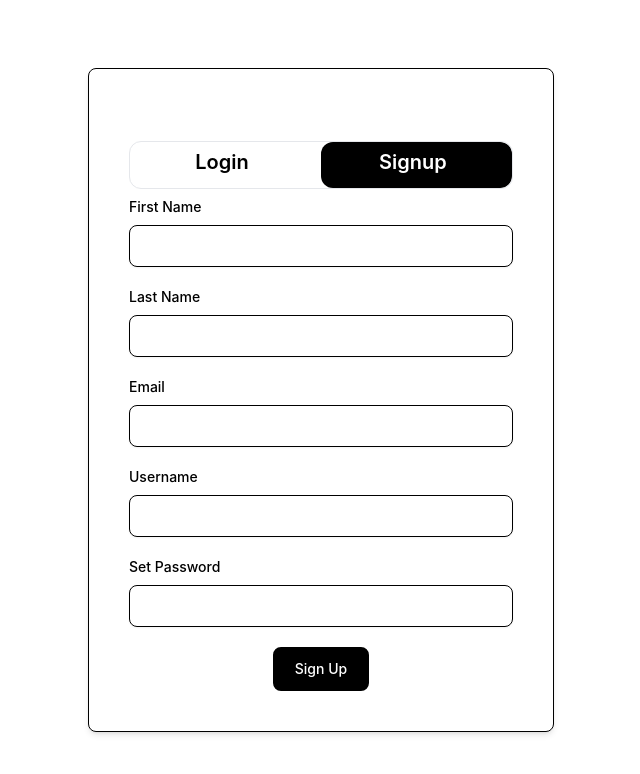
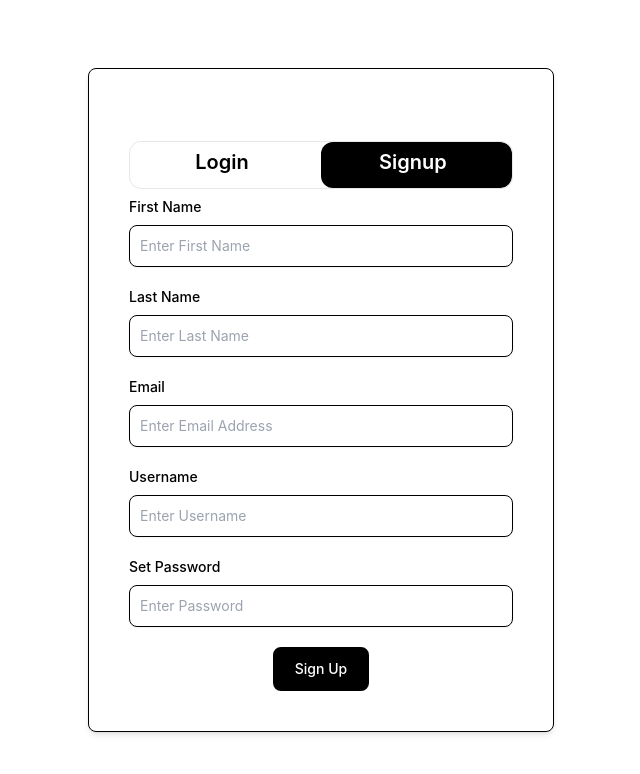
Before and after one commit to NeonHalo17/expense-tracker, a React (Create React App) app: page / in a window 1280 px wide. Both pictures are taken after a click on the label "Signup". Shown: the top 774 px of the page, without its empty margins (319-959 px from the left). Built offline with nearby package versions, Linux system fonts and the light colour scheme; no server answers.

Commit message:
login/signup functionality integrated with backend

```diff
--- a/src/components/DashBoard.js
+++ b/src/components/DashBoard.js
@@ -3,6 +3,9 @@ import TypePieChart from './TypePieChart';
 import { useLocation } from "react-router-dom";
 
 function DashBoard() {
+
+    const location = useLocation();
+    const { res } = location.state || {};
 
     const sampleData = [
         {
--- a/src/components/Login.js
+++ b/src/components/Login.js
@@ -1,4 +1,4 @@
-import { useState } from 'react';
+import { useState, createContext } from 'react';
 import { useNavigate } from 'react-router-dom';
 
 function Login() {
@@ -9,6 +9,12 @@ function Login() {
 
     const [username, setUsername] = useState("");
     const [password, setPassword] = useState("");
+
+    const [newFirstName, setNewFirstName] = useState("");
+    const [newLastName, setNewLastName] = useState("");
+    const [newEmail, setNewEmail] = useState("");
+    const [newUsername, setNewUsername] = useState("");
+    const [newPassword, setNewPassword] = useState("");
 
     let jwtToken;
 
@@ -34,7 +40,6 @@ function Login() {
             console.error(`Error: ${err}`);
         }
     }
-    let token = generateToken(username,password);
 
     async function validateToken(jwt) {
         try {
@@ -53,16 +58,52 @@ function Login() {
         }
     }
 
+    async function addUser(data) {
+        try {
+            console.log(JSON.stringify(data));
+            const response = await fetch('http://localhost:8000/auth/addNewUser', {
+                method: 'POST',
+                mode: 'cors',
+                headers: {
+                    "Content-Type" : "application/json",
+                },
+                body: JSON.stringify(data),
+            });
+            JSON.stringify(response);
+            const result = await response.text();
+            return result;
+        } catch(err) {
+            console.error(`Error: ${err}`);
+        }
+    }
+
     const handleSubmit = (e) => {
         e.preventDefault();
         if(action === "login"){
+            let token = generateToken(username,password);
             token.then(result => {
-                let res = result
+                let res = result;
                 let valid = validateToken(result);
+                console.log(res);
                 valid.then(result => {
                     if(result) navigate("/dashboard", { state: { res }});
                     else alert("Invalid Credentials");
                 })
+            });
+        }if(action==="signup"){
+            let data = {
+                "email": newEmail,
+                "name": `${newFirstName} ${newLastName}`,
+                "password": newPassword,
+                "userName": newUsername
+            }
+            let user = addUser(data);
+            user.then((result) => {
+                if (result === "User Added Successfully") {
+                    generateToken(newUsername, newPassword).then(res => navigate("/profile", { state: { res } }));
+                    navigate("/profile")
+                }
+                else if (result === "Email/Username already exists") alert("Username/Email already exists");
             });
         }
     }
@@ -85,34 +126,34 @@ function Login() {
                         <pre></pre>
                         <div className="mb-5">
                             <label htmlFor="username" className="block mb-2 text-sm font-medium text-black">Username</label>
-                            <input type="text" value={username} onChange={(e) => setUsername(e.target.value)} className="shadow-sm border-[1px] border-black text-gray-900 text-sm rounded-lg block w-full p-2.5"/>
+                            <input type="text" value={username} onChange={(e) => setUsername(e.target.value)} className="shadow-sm border-[1px] border-black text-gray-900 text-sm rounded-lg block w-full p-2.5" placeholder="Enter Username"/>
                         </div>
                         <div className="mb-5">
                             <label htmlFor="password" className="block mb-2 text-sm font-medium text-black">Password</label>
-                            <input type="text" value={password} onChange={(e) => setPassword(e.target.value)} className="shadow-sm border-[1px] border-black text-gray-900 text-sm rounded-lg block w-full p-2.5"/>
+                            <input type="text" value={password} onChange={(e) => setPassword(e.target.value)} className="shadow-sm border-[1px] border-black text-gray-900 text-sm rounded-lg block w-full p-2.5" placeholder="Enter Password"/>
                         </div>
                         <button onClick={(e) => handleSubmit(e)} className="block m-auto text-white bg-black hover:bg-white hover:text-black border-solid border-2 transition duration-300 border-black font-medium rounded-lg text-sm px-5 py-2.5 text-center">Log In</button>
                     </form>}
                     {action === "signup" && <form action="#" className="peer-checked/signup:block max-w-sm mx-auto w-[24rem]">
                         <div className="mb-5">
                             <label htmlFor="firstName" className="block mb-2 text-sm font-medium text-black">First Name</label>
-                            <input type="text" className="shadow-sm border-[1px] border-black text-gray-900 text-sm rounded-lg block w-full p-2.5"/>
+                            <input type="text" value={newFirstName} onChange={(e) => setNewFirstName(e.target.value)} className="shadow-sm border-[1px] border-black text-gray-900 text-sm rounded-lg block w-full p-2.5 " placeholder="Enter First Name"/>
                         </div>
                         <div className="mb-5">
                             <label htmlFor="lastName" className="block mb-2 text-sm font-medium text-black">Last Name</label>
-                            <input type="text" className="shadow-sm border-[1px] border-black text-gray-900 text-sm rounded-lg block w-full p-2.5"/>
+                            <input type="text" value={newLastName} onChange={(e) => setNewLastName(e.target.value)} className="shadow-sm border-[1px] border-black text-gray-900 text-sm rounded-lg block w-full p-2.5" placeholder="Enter Last Name"/>
                         </div>
                         <div className="mb-5">
                             <label htmlFor="email" className="block mb-2 text-sm font-medium text-black">Email</label>
-                            <input type="email" className="shadow-sm border-[1px] border-black text-gray-900 text-sm rounded-lg block w-full p-2.5"/>
+                            <input type="email" value={newEmail} onChange={(e) => setNewEmail(e.target.value)} className="shadow-sm border-[1px] border-black text-gray-900 text-sm rounded-lg block w-full p-2.5" placeholder="Enter Email Address"/>
                         </div>
                         <div className="mb-5">
                             <label htmlFor="username" className="block mb-2 text-sm font-medium text-black">Username</label>
-                            <input type="text" className="shadow-sm border-[1px] border-black text-gray-900 text-sm rounded-lg block w-full p-2.5"/>
+                            <input type="text" value={newUsername} onChange={(e) => setNewUsername(e.target.value)} className="shadow-sm border-[1px] border-black text-gray-900 text-sm rounded-lg block w-full p-2.5" placeholder="Enter Username"/>
                         </div>
                         <div className="mb-5">
                             <label htmlFor="password" className="block mb-2 text-sm font-medium text-black">Set Password</label>
-                            <input type="text" className="shadow-sm border-[1px] border-black text-gray-900 text-sm rounded-lg block w-full p-2.5"/>
+                            <input type="text" value={newPassword} onChange={(e) => setNewPassword(e.target.value)} className="shadow-sm border-[1px] border-black text-gray-900 text-sm rounded-lg block w-full p-2.5" placeholder="Enter Password"/>
                         </div>
                         <button onClick={handleSubmit} className="block m-auto text-white bg-black hover:bg-white hover:text-black border-solid border-2 transition duration-300 border-black font-medium rounded-lg text-sm px-5 py-2.5 text-center">Sign Up</button>
                     </form>}
--- a/src/components/NavbarTop.js
+++ b/src/components/NavbarTop.js
@@ -14,8 +14,7 @@ function NavbarTop() {
         {/* <BrowserRouter> */}
           <Routes>
             <Route path="/" element={<Layout/>}>
-              {/* <Route index element = {<Login />}/> */}
-              {/* <Route index element = {<DashBoard />}/> */}
+              <Route index element={<DashBoard/>}/>
               <Route path="DashBoard" element = {<DashBoard/>}/>
               <Route path="Transactions" element = {<Transactions/>}/>
               <Route path="Calendar" element = {<Calendar/>}/>
--- a/src/components/Profile.js
+++ b/src/components/Profile.js
@@ -6,7 +6,6 @@ function Profile () {
 
     const location = useLocation();
     const { res } = location.state || {};
-
     async function selfDetails() {
         try {
             const response = await fetch(`http://localhost:8000/auth/selfDetails`, {
@@ -25,7 +24,8 @@ function Profile () {
     }
 
     // selfDetails().then(result => {
-    //     const [first, last] = result["name"].split(" ");
+    //     console.log(result);
+    //     const [first, last] = result["name"];
     //     setFirstName(first);
     //     setLastName(last);
     //     setEmail(result["email"]);
@@ -54,6 +54,7 @@ function Profile () {
 
     const handleEditProfile = () => {
         setEditing(true);
+        console.log(res);
     }
 
     const handleEdited = (newData) => {
```
